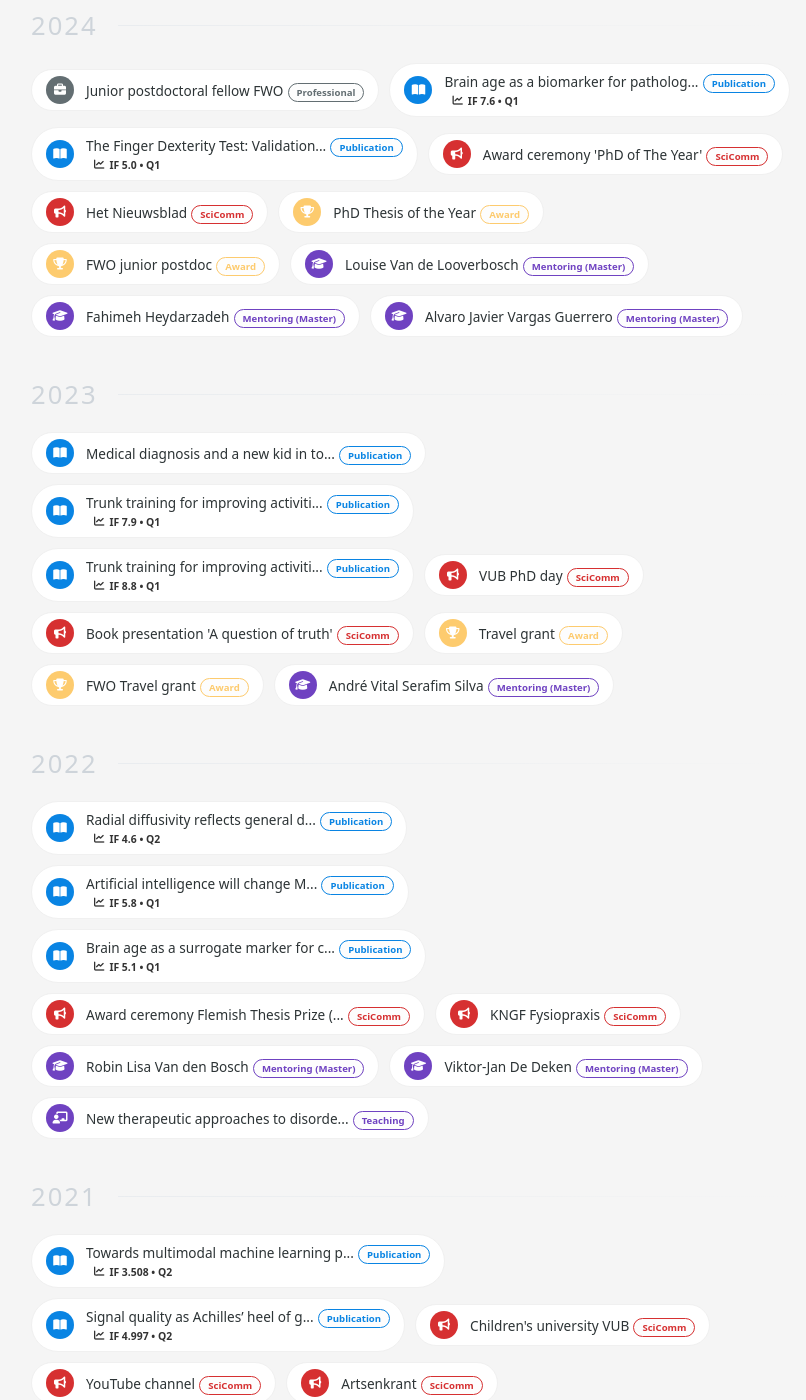
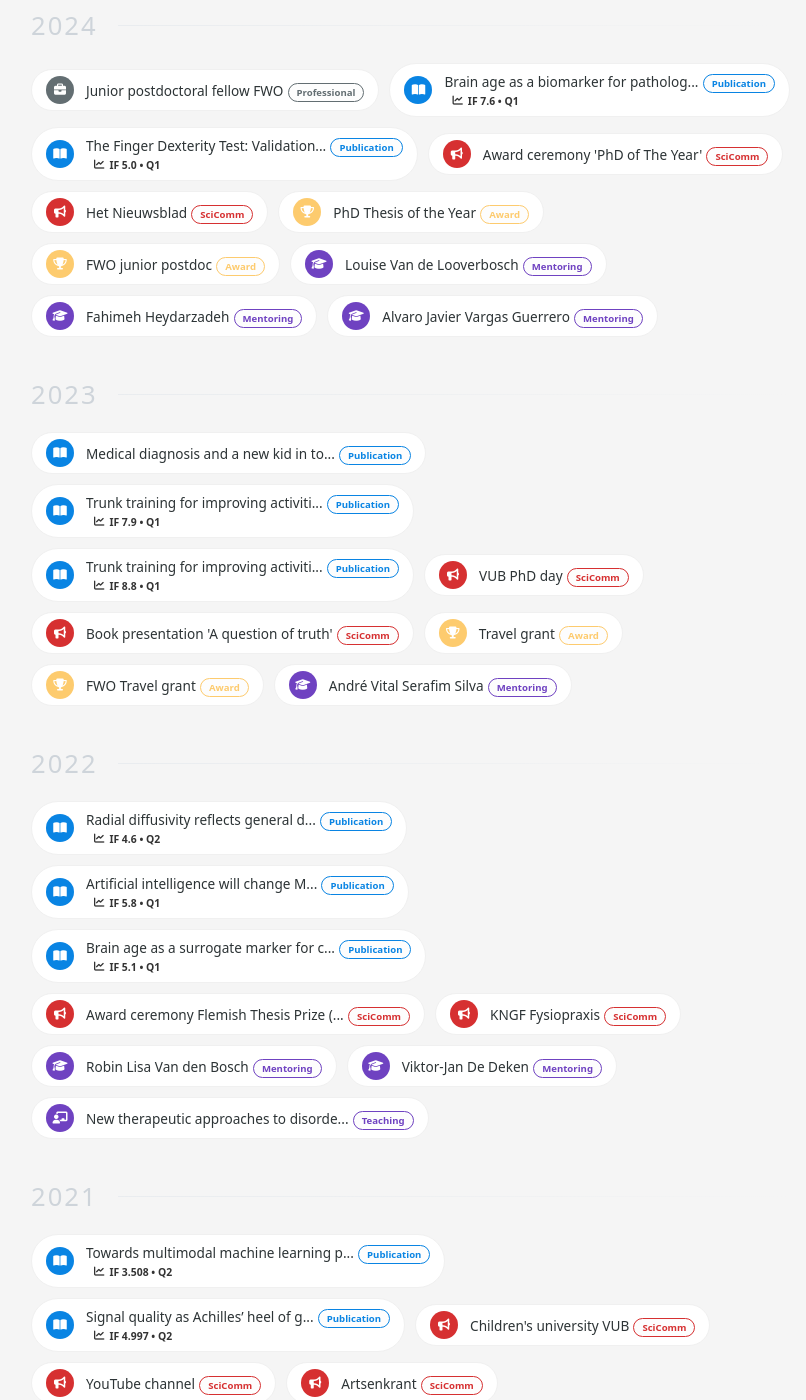
Before and after one commit to Sdniss/Sdniss.github.io, a Jekyll site: the page built from _pages/academic_journey.html, in a window 1280 px wide and 1400 px high, scrolled down 1088 px. Shown: the whole window, without its empty margins (229-1035 px from the left). Built offline with Jekyll 4.4.1, drawn with Linux system fonts in a browser that asks for light colours; some of the changed text lies outside the part shown.

Commit message:
Add student type

```diff
--- a/_includes/node_pill.html
+++ b/_includes/node_pill.html
@@ -33,6 +33,10 @@
         <p><strong>Amount:</strong> {{ include.amount }}</p>
       {% endif %}
 
+      {% if include.student_type %}
+        <p><strong>Type:</strong> {{ include.student_type }}</p>
+      {% endif %}
+
       {% if include.if_factor %}
         <div class="metrics-expanded">
           <div class="metric-box">
--- a/_pages/academic_journey.html
+++ b/_pages/academic_journey.html
@@ -111,7 +111,7 @@
           {% endif %}
 
           {% if should_show %}
-            {% include node_pill.html cat="Mentoring (PhD)" icon="user-graduate" color="#6f42c1" title=item.name subtitle=item.field detail=item.topic %}
+            {% include node_pill.html cat="Mentoring" student_type="PhD" icon="user-graduate" color="#6f42c1" title=item.name subtitle=item.field detail=item.topic %}
           {% endif %}
         {% endfor %}
 
@@ -128,7 +128,7 @@
           {% endif %}
 
           {% if should_show %}
-            {% include node_pill.html cat="Mentoring (Master)" icon="graduation-cap" color="#6f42c1" title=item.name subtitle=item.field detail=item.topic %}
+            {% include node_pill.html cat="Mentoring" student_type="Master" icon="graduation-cap" color="#6f42c1" title=item.name subtitle=item.field detail=item.topic %}
           {% endif %}
         {% endfor %}
 
```
